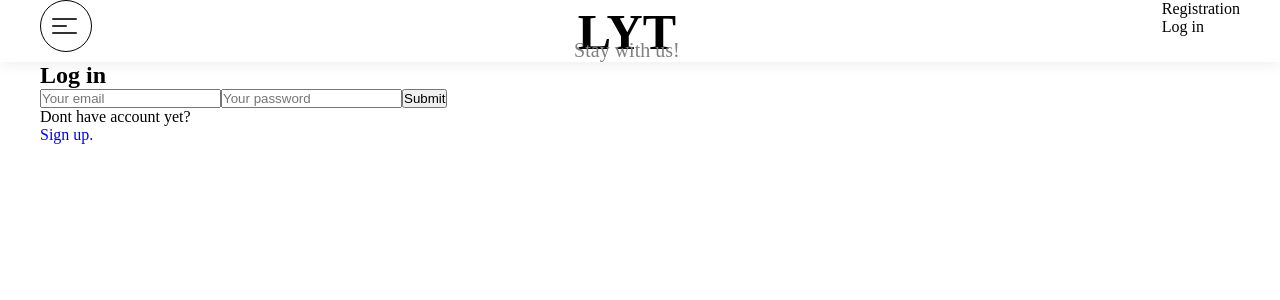
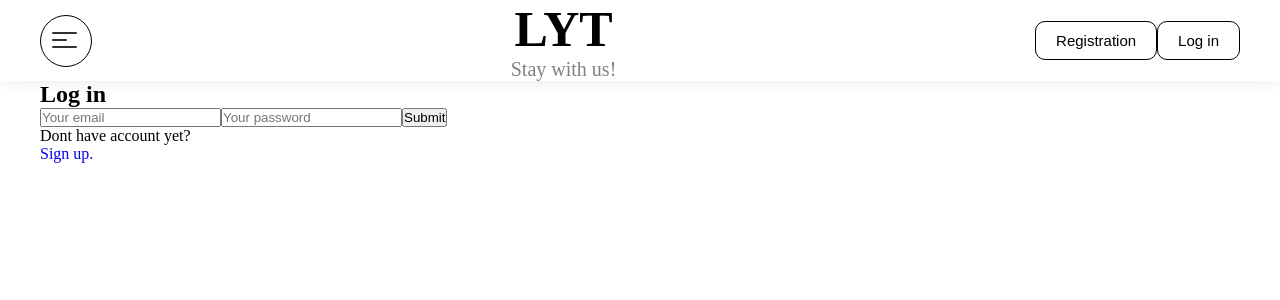
Before and after one commit to Chamomile2023/DataSite_ProjectOne, a React (Vite) app: page /login in a window 1280 px wide. Shown: the top 300 px of the page. Built offline with nearby package versions, Linux system fonts and the light colour scheme.

Commit message:
Some changes in Header

```diff
--- a/src/App.jsx
+++ b/src/App.jsx
@@ -2,7 +2,6 @@ import React from "react";
 import { Routes, Route } from "react-router-dom";
 import Header from "./components/Header/Header";
 import "./App.scss";
-import Button from "./components/Button/Button";
 import Registration from "./components/Registration/Registration";
 import Login from "./components/Login/Login";
 
--- a/src/components/Button/Button.jsx
+++ b/src/components/Button/Button.jsx
@@ -3,9 +3,8 @@ import './Button.scss'
 
 const Button = () => {
     return <>
-        <div className="button__hero">
-
-            <button className="button">ok</button>
+        <div className="button">
+            <button className="button__basic">ok</button>
         </div>
     </>;
 };
--- a/src/components/Button/Button.scss
+++ b/src/components/Button/Button.scss
@@ -1,18 +1,27 @@
-.button{
-    background: linear-gradient(to top, #000 50%, #000 50%);
-    background-size: 100% 200%;
-    background-position:  top;
-    &__hero{
-        padding: 10px 25px;
-        font-weight: 400;
-        font-size: 16px;
-        background-color: #fff;
-        border: 1px solid black;
-        border-radius: 10px;
-        color: #000;
-    }
-
-    &:hover{
-        background-position: bottom;
-    }
+// .button{
+//     position: absolute;
+//     top: 50%;
+//     left: 50%;
+//     transform: translate(-50%, -50%);
+//     // &__basic{
+//     //     background: linear-gradient(to bottom, black 50%, to top red 50%);
+//     //     background-size: 200% 100%;
+//     //     background-position: top;
+//     // }
+// }
+button{
+    font-size: 20px;
+    font-weight: bold;
+    // margin: 20px;
+    width: 100px;
+    border: 1px solid black;
+    padding: 10px;
+    background-color: #fff;
+    color: black;
+    transform: all 0.5s ease-out;
+    border-radius: 8px;
 }
+button:hover{
+    background-color: #000;
+    color: #fff;
+}
--- a/src/components/Header/Header.jsx
+++ b/src/components/Header/Header.jsx
@@ -15,12 +15,12 @@ const Header = () => {
                             </div>
                         </div>
                         <div className="header__logo">
-                            <h1 className="header__logo--logo">LYT</h1>
+                            <h2 className="header__logo--logo">LYT</h2>
                             <p className="header__logo--words">Stay with us!</p>
                         </div>
                         <div className="header__buttons">
-                            <div className="header__button--register">Registration</div>
-                            <div className="header__button--login">Log in</div>
+                            <button className="header__buttons--register">Registration</button>
+                            <button className="header__buttons--login">Log in</button>
                         </div>
                     </nav>
                 </div>
--- a/src/components/Header/Header.scss
+++ b/src/components/Header/Header.scss
@@ -3,6 +3,7 @@
     box-shadow: 0 1px 15px 0 rgb(236, 235, 235);
     &__nav{
         display: flex;
+        align-items: center;
     }
     &__toggle{
         margin-right: auto;
@@ -39,15 +40,20 @@
         &--logo{
             font-weight: bold;
             font-size: 50px;
-            line-height: 64px;
         }
         &--words{
-            margin-top: -25px;
             font-size: 20px;
             color: gray;
         }
     }
     &__buttons{
         margin-left: auto;
+        &--register, &--login{
+            padding: 10px 20px;
+            border-radius: 10px;
+            background-color: #fff;
+            border: 1px solid black;
+            font-size: 15px;
+        }
     }
 }
--- a/src/components/Login/Login.jsx
+++ b/src/components/Login/Login.jsx
@@ -1,7 +1,7 @@
 import React from "react";
 import "./Login.scss";
 import { NavLink } from 'react-router-dom'
-import Registration from "../Registration/Registration";
+
 
 const Login = () => {
     return <>
```
